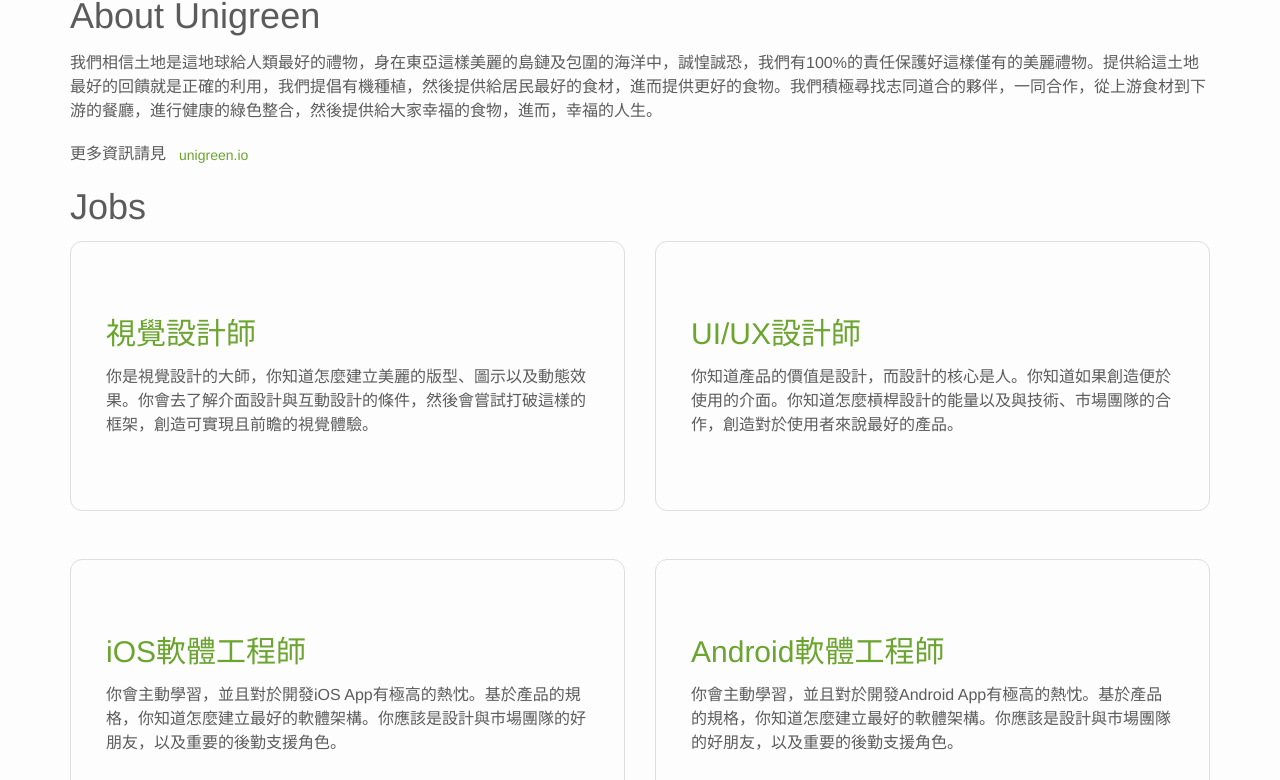
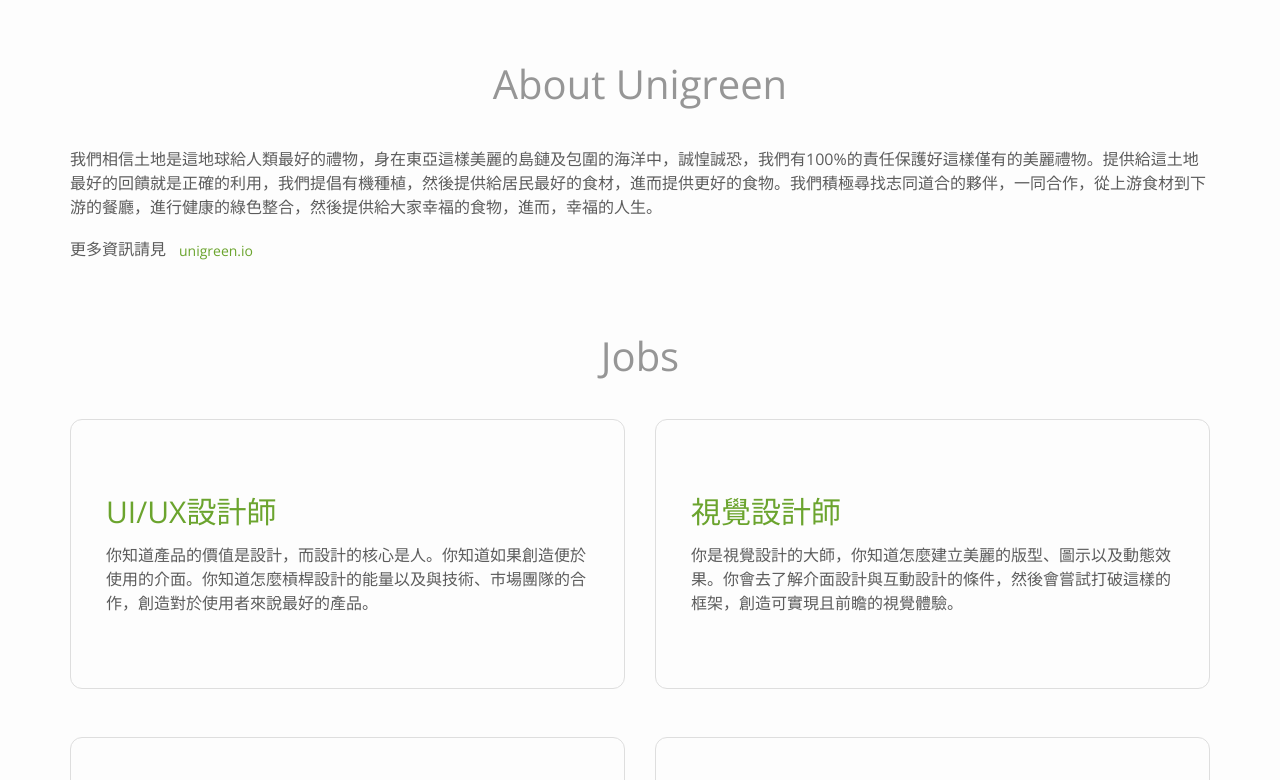
Before and after one commit to paperli/jobs, a Jekyll site: the page built from index.html, in a window 1280 px wide and 1400 px high, cut to the strip 620-1400 px from the top of the window. Built offline with Jekyll 4.4.1, drawn with Linux system fonts in a browser that asks for light colours; nearby versions of some CDN libraries; some of the changed text lies outside the part shown.

Commit message:
Basic styling

```diff
--- a/_includes/head.html
+++ b/_includes/head.html
@@ -5,6 +5,8 @@
 
   <title>{% if page.title %}{{ page.title }}{% else %}{{ site.title }}{% endif %}</title>
   <meta name="description" content="{% if page.excerpt %}{{ page.excerpt | strip_html | strip_newlines | truncate: 160 }}{% else %}{{ site.description }}{% endif %}">
+
+  <link href='https://fonts.googleapis.com/css?family=Open+Sans:400,400italic,300italic,300,600,600italic,700,700italic,800,800italic' rel='stylesheet' type='text/css'>
 
   <!-- Bootstrap -->
   <link rel="stylesheet" href="assets/bootstrap/css/bootstrap.min.css"></link>
--- a/_layouts/default.html
+++ b/_layouts/default.html
@@ -11,7 +11,11 @@
     <!-- Include all compliled plugins (below), or include individual files as needed -->
     <script type="text/javascript" src="assets/bootstrap/js/bootstrap.min.js"></script>
 
-     <script type="text/javascript" src="assets/js/main.js"></script>
+    <script type="text/javascript" src="assets/js/main.js"></script>
+
+    <!-- Typekit -->
+    <script src="https://use.typekit.net/xei1rdh.js"></script>
+	<script>try{Typekit.load({ async: true });}catch(e){}</script>
 
   </body>
 
--- a/assets/js/main.js
+++ b/assets/js/main.js
@@ -5,7 +5,7 @@
       target = target.length ? target : $('[name=' + this.hash.slice(1) +']');
       if (target.length) {
         $('html,body').animate({
-          scrollTop: target.offset().top
+          scrollTop: target.offset().top-$("nav").height()
         }, 1000);
         return false;
       }
--- a/css/main.scss
+++ b/css/main.scss
@@ -6,7 +6,7 @@
 
 
 // Our variables
-$base-font-family: "Helvetica Neue", Helvetica, Arial, sans-serif;
+$base-font-family: "Open Sans", "source-han-sans-traditional", Helvetica, Arial, sans-serif;
 $base-font-size:   16px;
 $base-font-weight: 400;
 $small-font-size:  $base-font-size * 0.875;
@@ -110,3 +110,47 @@
 .job>a p{
     color:$text-color;
 }
+
+p{
+    color:$text-color;
+}
+
+.title{
+    height: 240px;
+    background: url(../assets/images/job_banner_designer1.png) no-repeat center center;
+    background-size: cover;
+    text-align: center;
+}
+
+.title h2{
+    color: white;
+    font-size: 40px;
+    padding-top: 137px;
+    background: url(../assets/images/icon_paint.png) no-repeat center center;
+    font-weight: lighter;
+}
+
+h3{
+    margin: 32px 0 27px;
+    font-size: 24px;
+    color: #4B6F24;
+    font-weight: bolder;
+}
+
+.content{
+    padding-top: 48px;
+    padding-bottom: 20px;
+}
+
+h1{
+    font-size: 40px;
+    color: #969696;
+    line-height: 59px;
+    margin: 43px 0 34px;
+    text-align: center;
+    font-weight: lighter;
+}
+
+#about{
+    margin-top:15px;
+}
--- a/index.html
+++ b/index.html
@@ -62,14 +62,14 @@
   <div class="row" id="jobs-list">
     <div class="col-md-6 job">
       <a href="#job1">
-        <h2>視覺設計師</h2>
-        <p>你是視覺設計的大師，你知道怎麼建立美麗的版型、圖示以及動態效果。你會去了解介面設計與互動設計的條件，然後會嘗試打破這樣的框架，創造可實現且前瞻的視覺體驗。</p>
+        <h2>UI/UX設計師</h2>
+        <p>你知道產品的價值是設計，而設計的核心是人。你知道如果創造便於使用的介面。你知道怎麼槓桿設計的能量以及與技術、市場團隊的合作，創造對於使用者來說最好的產品。</p>
       </a>
     </div>
     <div class="col-md-6 job">
       <a href="#job2">
-        <h2>UI/UX設計師</h2>
-        <p>你知道產品的價值是設計，而設計的核心是人。你知道如果創造便於使用的介面。你知道怎麼槓桿設計的能量以及與技術、市場團隊的合作，創造對於使用者來說最好的產品。</p>
+        <h2>視覺設計師</h2>
+        <p>你是視覺設計的大師，你知道怎麼建立美麗的版型、圖示以及動態效果。你會去了解介面設計與互動設計的條件，然後會嘗試打破這樣的框架，創造可實現且前瞻的視覺體驗。</p>
       </a>
     </div>
     <div class="col-md-6 job">
@@ -92,3 +92,72 @@
     </div>
   </div>
 </div>
+<div class="container-fluid" id="job1">
+  <div class="row">
+    <div class="col-md-12 title">
+      <h2>UX Designer</h2>
+    </div>
+  </div>
+  <div class="container">
+    <div class="row">
+      <div class="col-md-12 content">
+        <p>你知道產品的價值是設計，而設計的核心是人。你知道如果創造便於使用的介面。你知道怎麼槓桿設計的能量以及與技術、市場團隊的合作，創造對於使用者來說最好的產品。</p>
+        <h3>工作內容</h3>
+        <ul>
+          <li>從觀察、訪談、研究等方法歸納使用者研究</li>
+          <li>整合設計、商務、技術歸納使用者經驗設計方向</li>
+          <li>建立wireframe、flow等文件及prototype，傳達與證實介面設計概念</li>
+          <li>計畫、執行使用性測試</li>
+          <li>與團隊溝通研究結果</li>
+        </ul>
+        <h3>條件要求</h3>
+        <ul>
+          <li>1年以上軟體介面設計經驗</li>
+          <li>請提供關於介面設計及使用者研究的作品集或連結</li>
+          <li>樂於自我學習、並隨時增進自己在設計的能量</li>
+          <li>有規劃、執行使用性測試和研究的經驗</li>
+          <li>充分理解UX設計</li>
+          <li>絕佳的分析與溝通技巧，樂於跟團隊溝通</li>
+          <li>主動且樂於學習並發掘新工具</li>
+          <li>不畏懼程式，樂於當開發者的好朋友</li>
+        </ul>
+      </div>
+    </div>
+  </div>
+</div>
+
+<div class="container-fluid" id="job2">
+  <div class="row">
+    <div class="col-md-12 title">
+      <h2>視覺設計師</h2>
+    </div>
+  </div>
+  <div class="container">
+    <div class="row">
+      <div class="col-md-12 content">
+        <p>你是視覺設計的大師，你知道怎麼建立美麗的版型、圖示以及動態效果。你會去了解介面設計與互動設計的條件，然後會嘗試打破這樣的框架，創造可實現且前瞻的視覺體驗。</p>
+        <h3>工作內容</h3>
+        <ul>
+          <li>設計可執行的行動裝置或網頁視覺介面</li>
+          <li>設計動態圖示與版型</li>
+          <li>建立視覺設計參考文件，如Mood board、Guideline等</li>
+          <li>整合集團事業、產品視覺設計</li>
+          <li>與團隊傳達、說明設計結果</li>
+          <li>閱讀、學習新的設計趨勢</li>
+        </ul>
+        <h3>條件要求</h3>
+        <ul>
+          <li>1年以上介面視覺設計經驗</li>
+          <li>請提供介面視覺設計相關的作品集或連結</li>
+          <li>對視覺設計有高度熱忱</li>
+          <li>絕佳的視覺設計技巧</li>
+          <li>了解UX設計</li>
+          <li>了解Adnroid與iOS的設計Guideline</li>
+          <li>熟悉HTML5/CSS3語法及RWD設計概念</li>
+          <li>追蹤世界上的設計趨勢</li>
+          <li>不畏懼程式，樂於當開發者的好朋友</li>
+        </ul>
+      </div>
+    </div>
+  </div>
+</div>
```
Also changed, not shown: jobs.md (+7 -8 lines).
